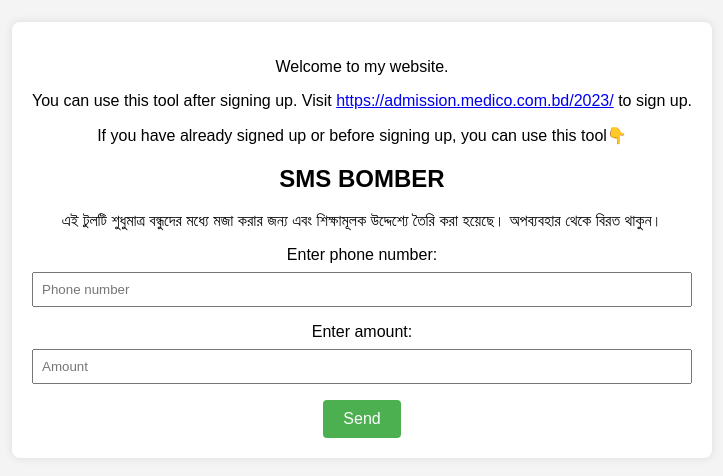
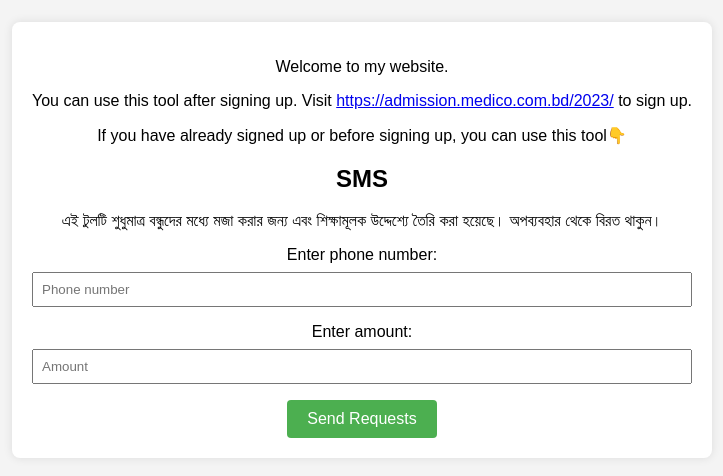
Before and after one commit to Mohammadullah91/Medico, a plain HTML site: page index.html in a window 1280 px wide. Shown: the part 160-636 px from the top of the page, without its empty margins (278-1001 px from the left). Drawn offline with Linux system fonts and the light colour scheme.

Commit message:
Update index.html

```diff
--- a/index.html
+++ b/index.html
@@ -15,7 +15,7 @@
 
     <!-- Add relevant content for your tool here -->
     <div>
-      <h2>SMS BOMBER</h2>
+      <h2>SMS </h2>
       <p>এই টুলটি শুধুমাত্র বন্ধুদের মধ্যে মজা করার জন্য এবং শিক্ষামূলক উদ্দেশ্যে তৈরি করা হয়েছে। অপব্যবহার থেকে বিরত থাকুন।</p>
       <!-- Add more content as needed -->
     </div>
@@ -26,7 +26,7 @@
     <label for="requestAmount">Enter amount:</label>
     <input type="text" id="requestAmount" placeholder="Amount">
 
-    <button onclick="makeRequests()">Send</button>
+    <button onclick="makeRequests()">Send Requests</button>
 
     <!-- Add this div to display the requests log -->
     <div id="requestsLog"></div>
```
